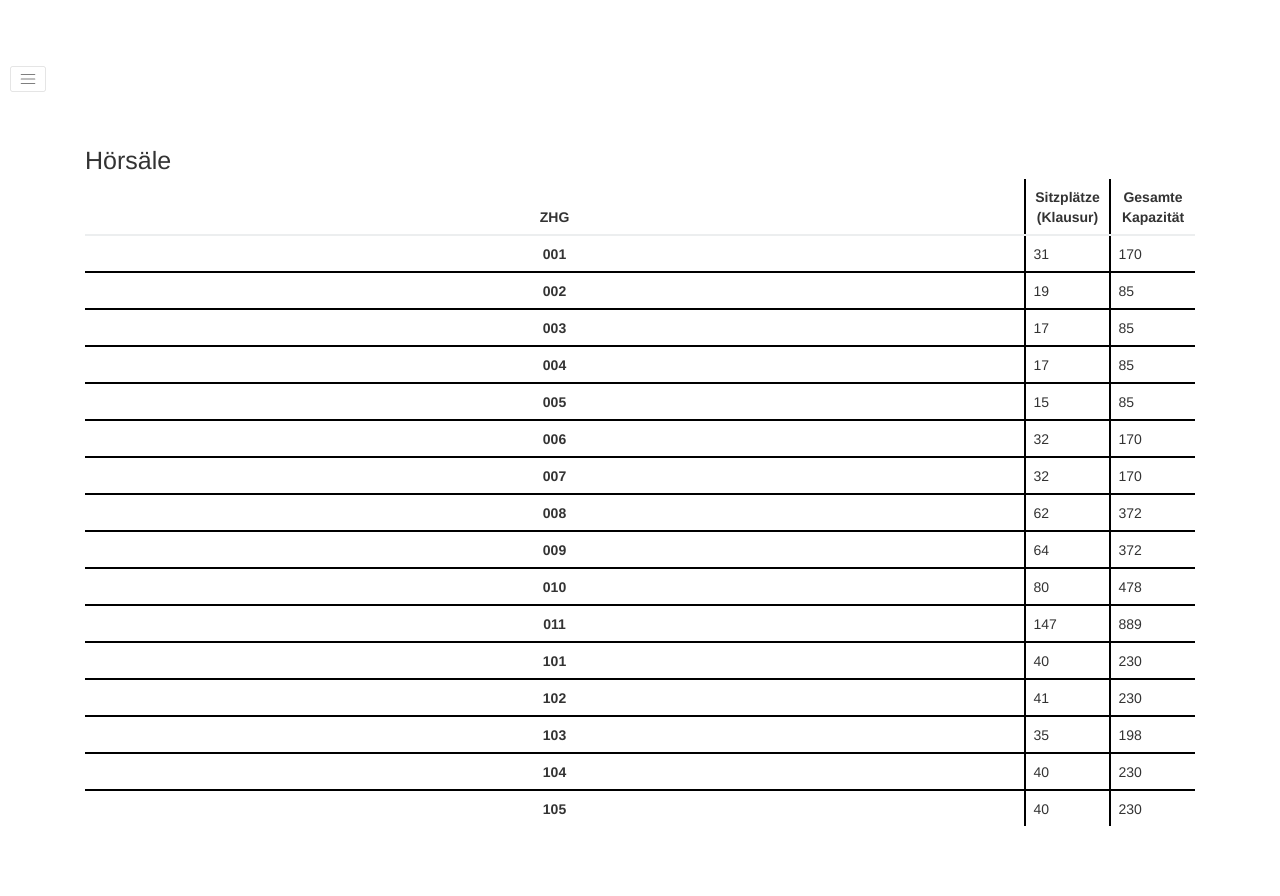
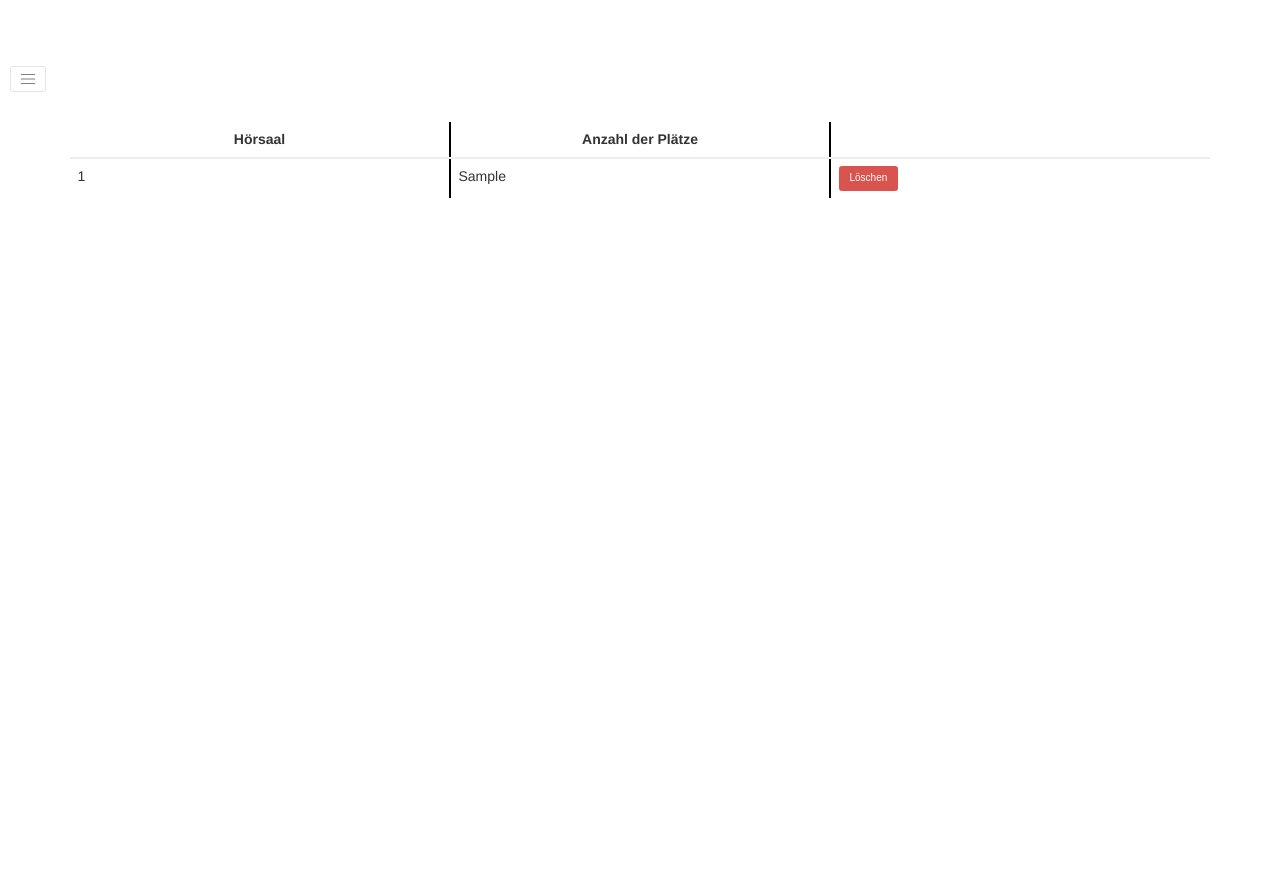
Before and after one commit to yungscherwi/platzvergabe, a CodeIgniter app: page /database/uebersicht in a window 1280 px wide. After the commit the page ends 198 px from the top, so only its background shows below. Run offline with CodeIgniter, Linux system fonts and the light colour scheme; tables that the repository leaves empty or names only in its code hold one stand-in row (values such as "Sample post"); some libraries are stand-ins or nearby versions.

Commit message:
Hörsaalübersicht
Hörsaalübersicht mit Löschfunktion

```diff
--- a/application/controllers/Pages.php
+++ b/application/controllers/Pages.php
@@ -7,10 +7,22 @@
       }
       //ucfirst-> UpperCasefirst, also erster Buchstabe groß
         $data['title'] = ucfirst($page);
+        $data['hoersaalID'] = $this->hoersaal_model->get_hoersaalID(); //liefert die HoersaalID Spalte aus hoersaal
+        $data['plaetze'] = $this->hoersaal_model->get_allPlaetze(); //alle plätze als array
 
         $this->load->view('templates/header');
         $this->load->view('pages/'.$page, $data);
         $this->load->view('templates/footer');
 
     }
+
+    public function hoersaal_delete(){
+      $hoersaalID = $_POST["hoersaal"];
+      $this->hoersaal_model->delete_hoersaal($hoersaalID);
+
+      $data['hoersaal'] = $hoersaalID;
+      $this->load->view('templates/header');
+      $this->load->view('pages/deleted', $data);
+      $this->load->view('templates/footer');
+    }
   }?>
--- a/application/models/Hoersaal_model.php
+++ b/application/models/Hoersaal_model.php
@@ -68,6 +68,16 @@ class Hoersaal_model extends CI_Model{
   }
 
   public function get_sperrplatz($raum){
+    $sql = "SELECT group_concat(sperrplatz separator ',') as 'sperrplatz' FROM `sperrplaetze` WHERE hoersaalID = '".$raum."'";
+    $query = $this->db->query($sql);
+    $array1 = $query->row_array();
+    $arr = explode(',',$array1['sperrplatz']);
+    $revarr = array_reverse($arr); //für richtige Ausrichtung des hörsaals
+
+    return ($arr);
+  }
+
+  public function get_revsperrplatz($raum){
     $sql = "SELECT group_concat(sperrplatz separator ',') as 'sperrplatz' FROM `sperrplaetze` WHERE hoersaalID = '".$raum."'";
     $query = $this->db->query($sql);
     $array1 = $query->row_array();
@@ -156,4 +166,18 @@ class Hoersaal_model extends CI_Model{
       return;
     }
 
+    public function delete_hoersaal($hoersaalID){
+      $sql = "DROP TABLE ".$hoersaalID."";
+      $query = $this->db->query($sql);
+
+      $sql = "DELETE FROM sperrplaetze WHERE hoersaalID = '".$hoersaalID."'";
+      $query = $this->db->query($sql);
+
+      $sql = "DELETE FROM hoersaaluebersicht WHERE hoersaalID = '".$hoersaalID."'";
+      $query = $this->db->query($sql);
+
+
+      return;
+    }
+
 } ?>
--- /dev/null
+++ b/application/views/pages/deleted.php
@@ -0,0 +1,3 @@
+Hörsaal <?php print_r($hoersaal); ?> erfolgreich gelöscht
+
+<p><?php echo anchor('uebersicht', 'Zurück zur Hörsaalübersicht'); ?></p>
--- a/application/views/pages/uebersicht.php
+++ b/application/views/pages/uebersicht.php
@@ -1,96 +1,24 @@
-
-<div class ="container">
-<h1>  Hörsäle </h1>
-<table class="table table-hover">
+<table class="table">
   <thead>
-    <!-- Spalten-->
     <tr>
-      <th scope="col">ZHG</th>
-      <th scope="col">Sitzplätze (Klausur)</th>
-      <th scope="col">Gesamte Kapazität</th>
+      <th scope="col">Hörsaal</th>
+      <th scope="col">Anzahl der Plätze</th>
+      <th scope="col"></th>
     </tr>
   </thead>
-  <!-- Datensätze-->
   <tbody>
-    <tr>
-      <th scope="row">001</th>
-      <td>31</td>
-      <td>170</td>
-    </tr>
-    <tr>
-      <th scope="row">002</th>
-      <td>19</td>
-      <td>85</td>
-    </tr>
-    <tr>
-      <th scope="row">003</th>
-      <td>17</td>
-      <td>85</td>
-    </tr>
-    <tr>
-      <th scope="row">004</th>
-      <td>17</td>
-      <td>85</td>
-    </tr>
-    <tr>
-      <th scope="row">005</th>
-      <td>15</td>
-      <td>85</td>
-    </tr>
-      <th scope="row">006</th>
-      <td>32</td>
-      <td>170</td>
-  </tr>
-  <tr>
-    <th scope="row">007</th>
-      <td>32</td>
-      <td>170</td>
-  </tr>
-  <tr>
-    <th scope="row">008</th>
-    <td>62</td>
-    <td>372</td>
-  </tr>
-  <tr>
-    <th scope="row">009</th>
-    <td>64</td>
-    <td>372</td>
-  </tr>
-  <tr>
-    <th scope="row">010</th>
-    <td>80</td>
-    <td>478</td>
-  </tr>
-  <th scope="row">011</th>
-  <td>147</td>
-  <td>889</td>
-</tr>
-<tr>
-  <th scope="row">101</th>
-  <td>40</td>
-  <td>230</td>
-</tr>
-<tr>
-  <th scope="row">102</th>
-  <td>41</td>
-  <td>230</td>
-</tr>
-<tr>
-  <th scope="row">103</th>
-  <td>35</td>
-  <td>198</td>
-</tr>
-<tr>
-  <th scope="row">104</th>
-  <td>40</td>
-  <td>230</td>
-</tr>
-<tr>
-  <th scope="row">105</th>
-  <td>40</td>
-  <td>230</td>
-</tr>
+    <?php
+    $hoersaalLength = count($hoersaalID);
+
+  for($i=0; $i<$hoersaalLength; $i++){
+    //Erstellen eines inputs um übergabe der enthaltenen Daten zu ermöglichen
+      print ('<form action="pages/hoersaal_delete" method="post"><tr>
+            <td><input type="hidden" name="hoersaal" value="'.$hoersaalID[$i].'">'.$hoersaalID[$i].'</td>
+            <td>'.$plaetze[$i].'</td>
+            <td><input type="submit" class="btn btn-danger" value="Löschen">
+             </td>
+          </tr></form>');
+    }
+    ?>
   </tbody>
 </table>
-<br><br><br>
-</div>
--- a/css/table.css
+++ b/css/table.css
@@ -78,7 +78,7 @@ td.noBorder, th.noBorder, tr.noBorder td {
 }
 
 tr.trgrey, td.tdgrey {
-	background-color: #8e8e8e; /*heavy-grey: #424242;*/
+	background-color: #8e8e8e;
 }
 tr.trgrey {
 	line-height: 10px;
```
Also changed, not shown: application/controllers/Hoersaele.php (+9 -6 lines), application/views/hoersaele/platzvergabe.php (+9 -4 lines), css/tablecenter.css (added, +28 -0 lines).
